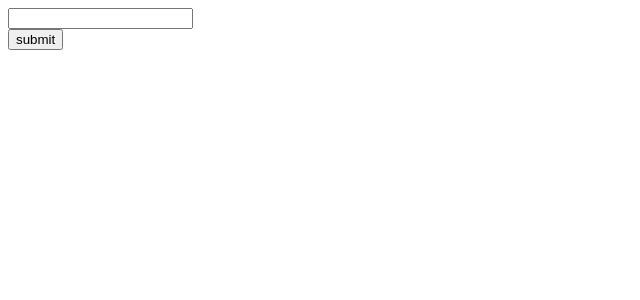
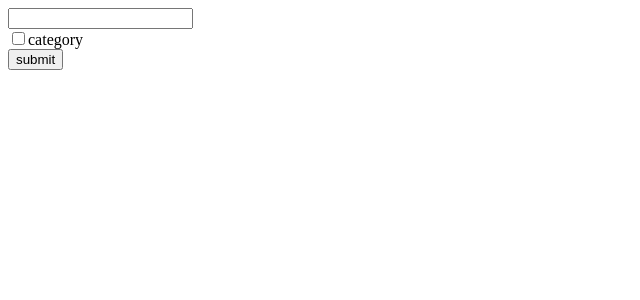
Before and after one commit to Codebrahma/cb-react-components, a React app: page / in a window 1280 px wide. Shown: the top 300 px of the page, without its empty margins (0-640 px from the left). Built offline with nearby package versions, Linux system fonts and the light colour scheme.

Commit message:
added input check

```diff
--- /dev/null
+++ b/src/ReduxForm/InputCheckbox.js
@@ -0,0 +1,24 @@
+import React from 'react';
+import PropTypes from 'prop-types';
+import classNames from 'classnames';
+
+import map from 'lodash/map';
+
+const InputCheckbox = ({ input, meta, option, label, ...props }) => {
+
+  return (
+    <div>
+      <input
+        type="checkbox"
+        {...input}
+        {...props}
+      />
+      <label>
+        {label}
+        <span className="box" />
+      </label>
+    </div>
+  );
+}
+
+export default InputCheckbox;
--- a/src/ReduxForm/index.jsx
+++ b/src/ReduxForm/index.jsx
@@ -4,6 +4,7 @@ import { reduxForm, Field } from 'redux-form';
 
 import Button from './InputButton.js';
 import InputText from './InputText.js';
+import InputCheckbox from './InputCheckbox.js';
 
 const DemoForm = (props) => {
   const {
@@ -15,7 +16,11 @@ const DemoForm = (props) => {
       <Field
         name="name"
         component={InputText}
-        type="text"
+      />
+      <Field
+        name="category"
+        label="category"
+        component={InputCheckbox}
       />
       <Button
         label="submit"
```
